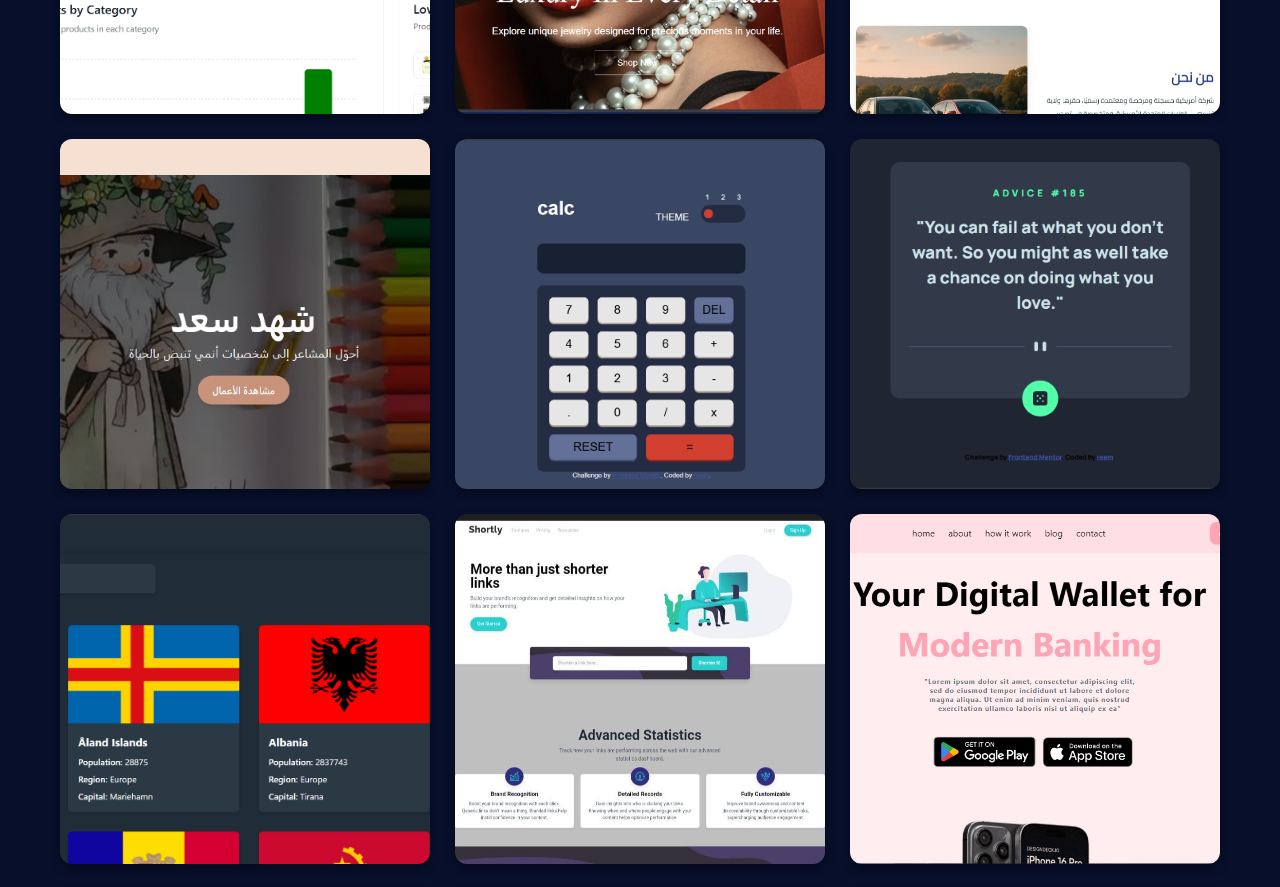
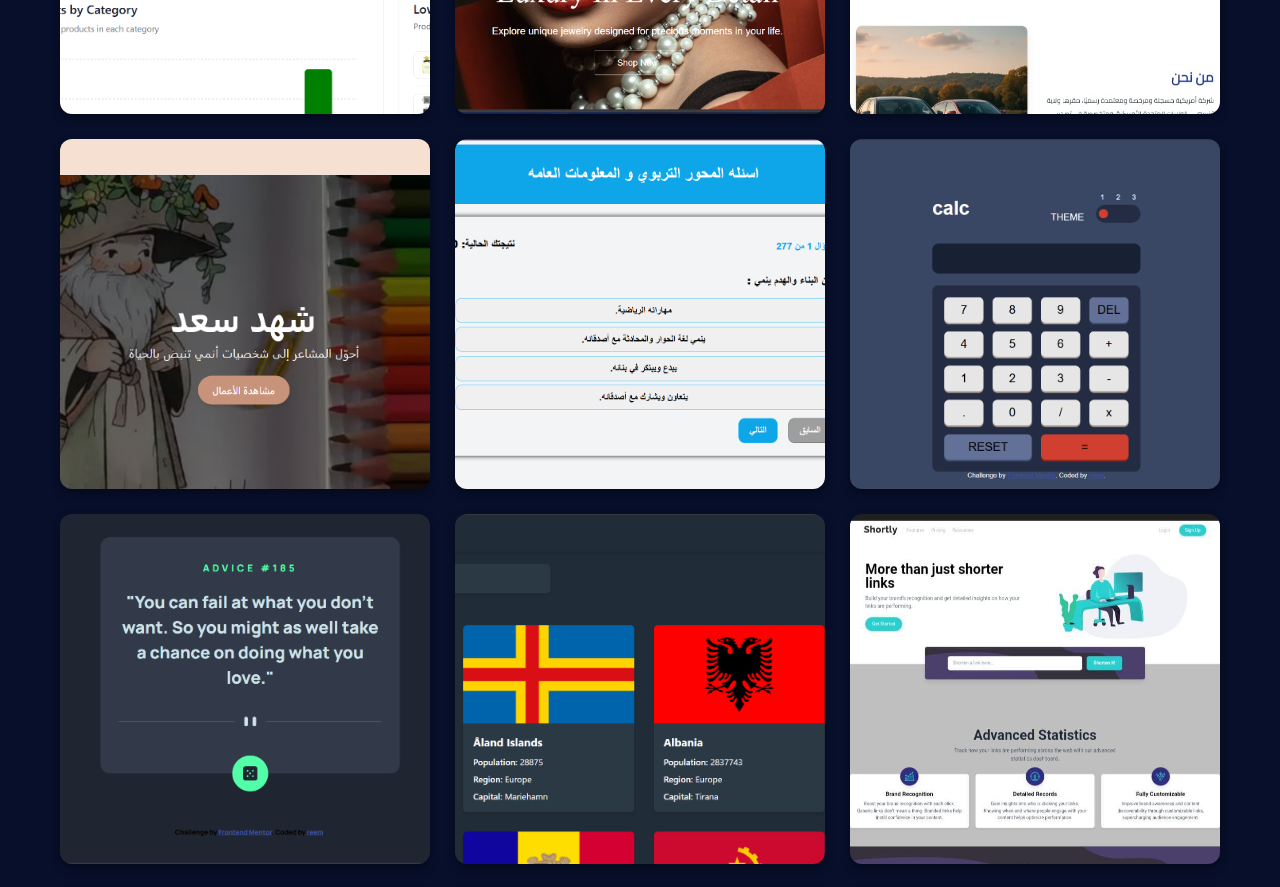
Before and after one commit to reem-abdelrazek20/reem-abdelrazek, a React (Vite) app: page / in a window 1280 px wide. Shown: the part 1520-2407 px from the top of the page. Built offline with nearby package versions, Linux system fonts and the light colour scheme.

Commit message:
add new oroject

```diff
--- a/src/Components/project.jsx
+++ b/src/Components/project.jsx
@@ -41,6 +41,14 @@ export default function Project() {
           backgroundImage="/img/shahd.png"
           link="https://shahd-inky.vercel.app/"
           linkgit="https://github.com/reem-abdelrazek20/shahd.git"
+        />
+
+            <Card
+          title="Educational Quiz"
+          copy="موقع تفاعلي لعرض الأسئلة والإجابات بطريقة منظمة وسهلة الاستخدام. تم تطويره باستخدام HTML, CSS, JavaScript وJSON، حيث يتم تخزين بيانات الأسئلة والإجابات داخل ملف JSON وعرضها ديناميكيًا من خلال JavaScript."
+          backgroundImage="/img/Q.png"
+          link="https://edu-mauve-five.vercel.app/"
+          linkgit="https://github.com/reem-abdelrazek20/edu.git"
         />
 
 
```
Also changed, not shown: public/img/Q.png (added).
